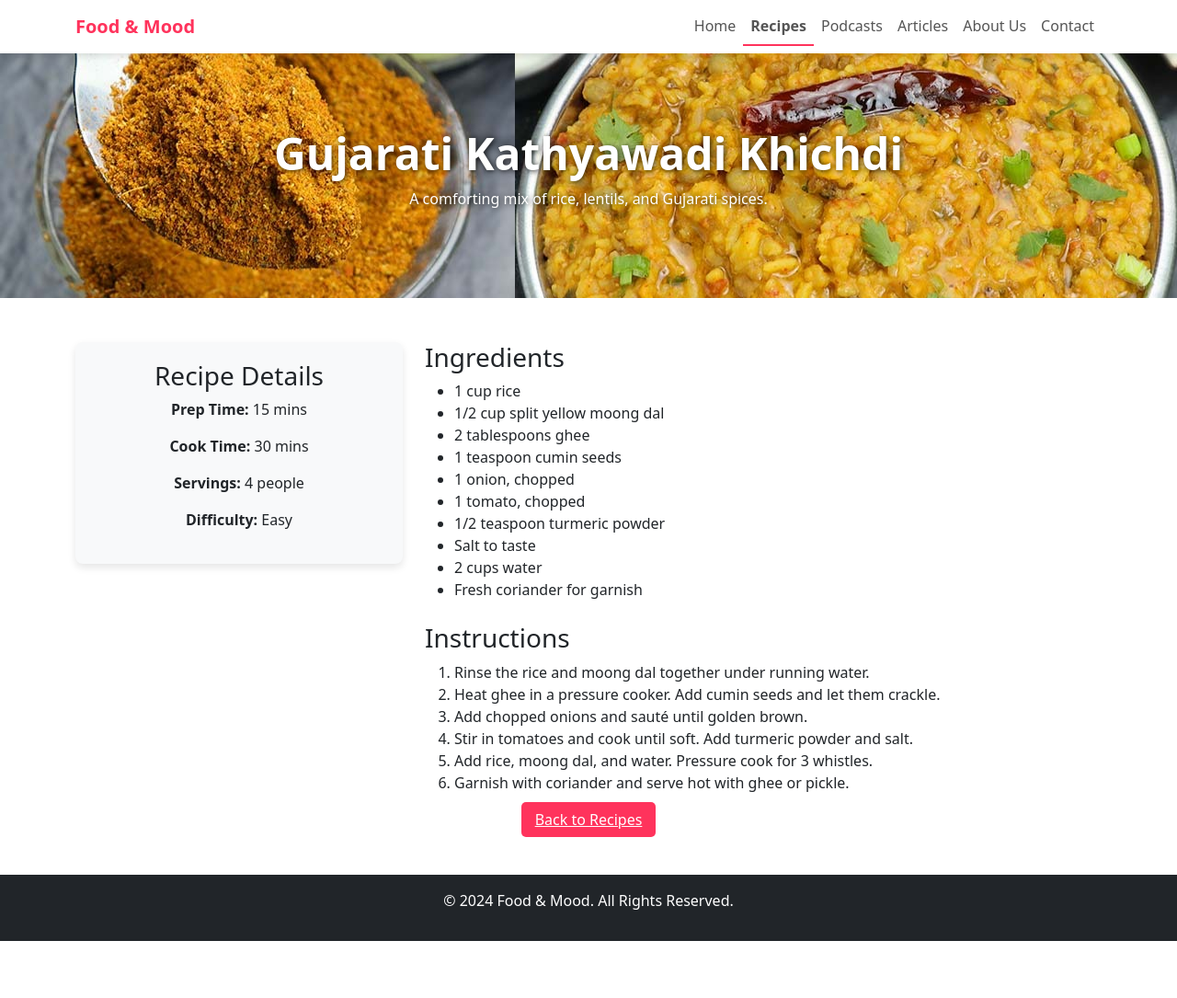
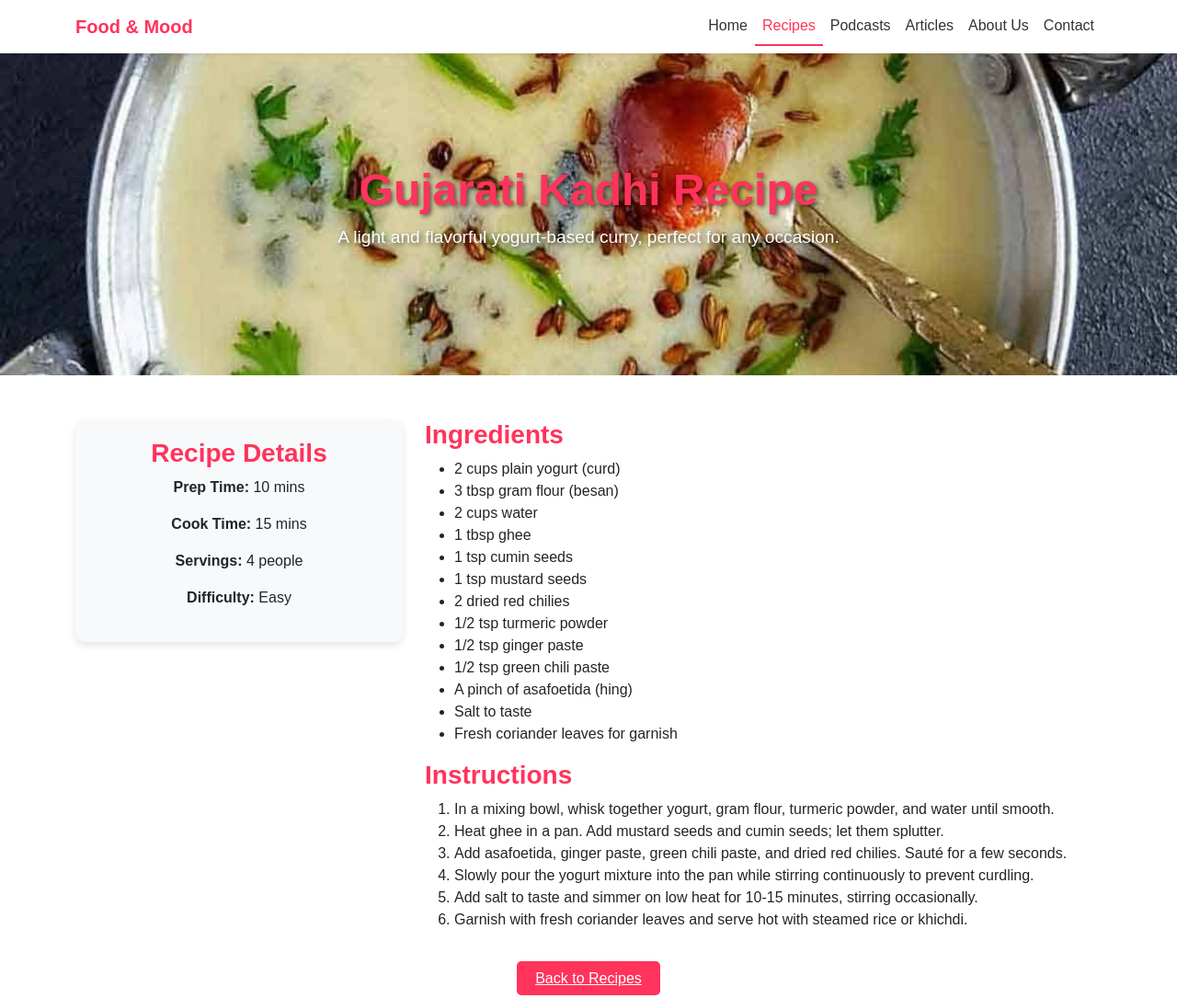
Before and after one commit to namankaushik/food-mood, a plain HTML site: page recipes/gujarati-kadhi.html in a window 1280 px wide. Shown: the top 1085 px of the page at 92% size. Before the commit the page ends 1023 px from the top, so only its background shows below. Drawn offline with nearby package versions, Linux system fonts and the light colour scheme.

Commit message:
Update pages

```diff
--- a/recipes/gujarati-kadhi.html
+++ b/recipes/gujarati-kadhi.html
@@ -3,89 +3,164 @@
 <head>
     <meta charset="UTF-8">
     <meta name="viewport" content="width=device-width, initial-scale=1.0">
-    <title>Gujarati Kathyawadi Khichdi</title>
-    <link rel="stylesheet" href="../css/style.css">
+    <title>Gujarati Kadhi Recipe</title>
+    <!-- Bootstrap and Custom CSS -->
     <link href="https://cdn.jsdelivr.net/npm/bootstrap@5.3.0/dist/css/bootstrap.min.css" rel="stylesheet">
+    <style>
+        /* General Styling */
+        body {
+            font-family: Arial, sans-serif;
+            margin: 0;
+            padding: 0;
+        }
+        h1, h3 {
+            color: #FF335C;
+            font-weight: bold;
+        }
+        .navbar-brand {
+            color: #FF335C !important;
+            font-weight: bold;
+        }
+        .nav-link {
+            color: #333 !important;
+        }
+        .nav-link.active {
+            color: #FF335C !important;
+            border-bottom: 2px solid #FF335C;
+        }
+
+        /* Hero Section */
+        .hero-section {
+            background-image: url('../images/Gujrati%20Kadhi.jpeg');
+            background-size: cover;
+            background-position: center;
+            color: white;
+            text-align: center;
+            padding: 120px 0;
+            text-shadow: 2px 2px 5px rgba(0, 0, 0, 0.6);
+        }
+        .hero-section h1 {
+            font-size: 3rem;
+        }
+        .hero-section p {
+            font-size: 1.2rem;
+        }
+
+        /* Recipe Details */
+        .recipe-details {
+            background-color: #f8f9fa;
+            border-radius: 10px;
+            box-shadow: 0 4px 8px rgba(0, 0, 0, 0.1);
+            padding: 20px;
+        }
+
+        /* Back Button */
+        .btn-back {
+            background-color: #FF335C;
+            color: white;
+            border: none;
+            padding: 10px 20px;
+            border-radius: 5px;
+            transition: background-color 0.3s ease;
+        }
+        .btn-back:hover {
+            background-color: #E12A4D;
+            color: white;
+        }
+
+        /* Footer */
+        footer {
+            background-color: #333;
+            color: white;
+            padding: 10px 0;
+            text-align: center;
+        }
+    </style>
 </head>
 <body>
     <!-- Navbar -->
-    <nav class="navbar navbar-expand-lg navbar-light bg-white">
+    <nav class="navbar navbar-expand-lg navbar-light bg-white shadow-sm">
         <div class="container">
             <a class="navbar-brand" href="../index.html">Food & Mood</a>
-            <div class="collapse navbar-collapse justify-content-end">
+            <button class="navbar-toggler" type="button" data-bs-toggle="collapse" data-bs-target="#navbarNav">
+                <span class="navbar-toggler-icon"></span>
+            </button>
+            <div class="collapse navbar-collapse justify-content-end" id="navbarNav">
                 <ul class="navbar-nav">
                     <li class="nav-item"><a class="nav-link" href="../index.html">Home</a></li>
                     <li class="nav-item"><a class="nav-link active" href="../recipes.html">Recipes</a></li>
-                    <li class="nav-item"><a class="nav-link" href="podcasts.html">Podcasts</a></li>
-                    <li class="nav-item"><a class="nav-link" href="articles.html">Articles</a></li>
-                    <li class="nav-item"><a class="nav-link" href="about.html">About Us</a></li>
-                    <li class="nav-item"><a class="nav-link" href="contact.html">Contact</a></li>
+                    <li class="nav-item"><a class="nav-link" href="../podcasts.html">Podcasts</a></li>
+                    <li class="nav-item"><a class="nav-link" href="../articles.html">Articles</a></li>
+                    <li class="nav-item"><a class="nav-link" href="../about.html">About Us</a></li>
+                    <li class="nav-item"><a class="nav-link" href="../contact.html">Contact</a></li>
                 </ul>
             </div>
         </div>
     </nav>
 
     <!-- Hero Section -->
-    <div class="hero-section" style="background-image: url('../images/Gujrati\ Kathyawadi\ khichd.jpeg');">
-        <h1>Gujarati Kathyawadi Khichdi</h1>
-        <p>A comforting mix of rice, lentils, and Gujarati spices.</p>
+    <div class="hero-section">
+        <h1>Gujarati Kadhi Recipe</h1>
+        <p>A light and flavorful yogurt-based curry, perfect for any occasion.</p>
     </div>
 
     <!-- Recipe Content -->
-    <div class="container mt-5 mb-5">
+    <div class="container my-5">
         <div class="row">
             <!-- Recipe Details -->
             <div class="col-md-4">
                 <div class="recipe-details text-center">
                     <h3>Recipe Details</h3>
-                    <p><strong>Prep Time:</strong> 15 mins</p>
-                    <p><strong>Cook Time:</strong> 30 mins</p>
+                    <p><strong>Prep Time:</strong> 10 mins</p>
+                    <p><strong>Cook Time:</strong> 15 mins</p>
                     <p><strong>Servings:</strong> 4 people</p>
                     <p><strong>Difficulty:</strong> Easy</p>
                 </div>
             </div>
 
-            <!-- Ingredients and Instructions -->
+            <!-- Ingredients & Instructions -->
             <div class="col-md-8">
-                <div class="mb-4">
                 <h3>Ingredients</h3>
                 <ul>
-                        <li>1 cup rice</li>
-                        <li>1/2 cup split yellow moong dal</li>
-                        <li>2 tablespoons ghee</li>
-                        <li>1 teaspoon cumin seeds</li>
-                        <li>1 onion, chopped</li>
-                        <li>1 tomato, chopped</li>
-                        <li>1/2 teaspoon turmeric powder</li>
+                    <li>2 cups plain yogurt (curd)</li>
+                    <li>3 tbsp gram flour (besan)</li>
+                    <li>2 cups water</li>
+                    <li>1 tbsp ghee</li>
+                    <li>1 tsp cumin seeds</li>
+                    <li>1 tsp mustard seeds</li>
+                    <li>2 dried red chilies</li>
+                    <li>1/2 tsp turmeric powder</li>
+                    <li>1/2 tsp ginger paste</li>
+                    <li>1/2 tsp green chili paste</li>
+                    <li>A pinch of asafoetida (hing)</li>
                     <li>Salt to taste</li>
-                        <li>2 cups water</li>
-                        <li>Fresh coriander for garnish</li>
+                    <li>Fresh coriander leaves for garnish</li>
                 </ul>
-                </div>
-                <div>
+
                 <h3>Instructions</h3>
                 <ol>
-                        <li>Rinse the rice and moong dal together under running water.</li>
-                        <li>Heat ghee in a pressure cooker. Add cumin seeds and let them crackle.</li>
-                        <li>Add chopped onions and sauté until golden brown.</li>
-                        <li>Stir in tomatoes and cook until soft. Add turmeric powder and salt.</li>
-                        <li>Add rice, moong dal, and water. Pressure cook for 3 whistles.</li>
-                        <li>Garnish with coriander and serve hot with ghee or pickle.</li>
+                    <li>In a mixing bowl, whisk together yogurt, gram flour, turmeric powder, and water until smooth.</li>
+                    <li>Heat ghee in a pan. Add mustard seeds and cumin seeds; let them splutter.</li>
+                    <li>Add asafoetida, ginger paste, green chili paste, and dried red chilies. Sauté for a few seconds.</li>
+                    <li>Slowly pour the yogurt mixture into the pan while stirring continuously to prevent curdling.</li>
+                    <li>Add salt to taste and simmer on low heat for 10-15 minutes, stirring occasionally.</li>
+                    <li>Garnish with fresh coriander leaves and serve hot with steamed rice or khichdi.</li>
                 </ol>
             </div>
         </div>
-        </div>
 
-        <div class="text-center">
+        <!-- Back Button -->
+        <div class="text-center mt-4">
             <a href="../recipes.html" class="btn-back">Back to Recipes</a>
         </div>
     </div>
 
     <!-- Footer -->
-    <footer class="text-center bg-dark text-white py-3">
+    <footer>
         <p>&copy; 2024 Food & Mood. All Rights Reserved.</p>
     </footer>
 
+    <!-- Bootstrap Script -->
     <script src="https://cdn.jsdelivr.net/npm/bootstrap@5.3.0/dist/js/bootstrap.bundle.min.js"></script>
 </body>
 </html>
```
Also changed, not shown: recipes/Gujarati Handvo - handvo.html (+4 -4 lines), recipes/Gujarati Kathyawadi Khichdi - kathyawadi-khichdi.html (+4 -4 lines), recipes/Haldi Doodh - haldi-doodh.html (+4 -4 lines), recipes/Punjabi Lassi - lassi.html (+4 -4 lines), recipes/Saag Paneer - saag-paneer.html (+4 -4 lines), recipes/aloo-paratha.html (+4 -4 lines), recipes/bajra-khichdi.html (+4 -4 lines), recipes/gujarati-dhokla.html (+4 -4 lines). Lines whose indentation alone changed are shown as unchanged.
